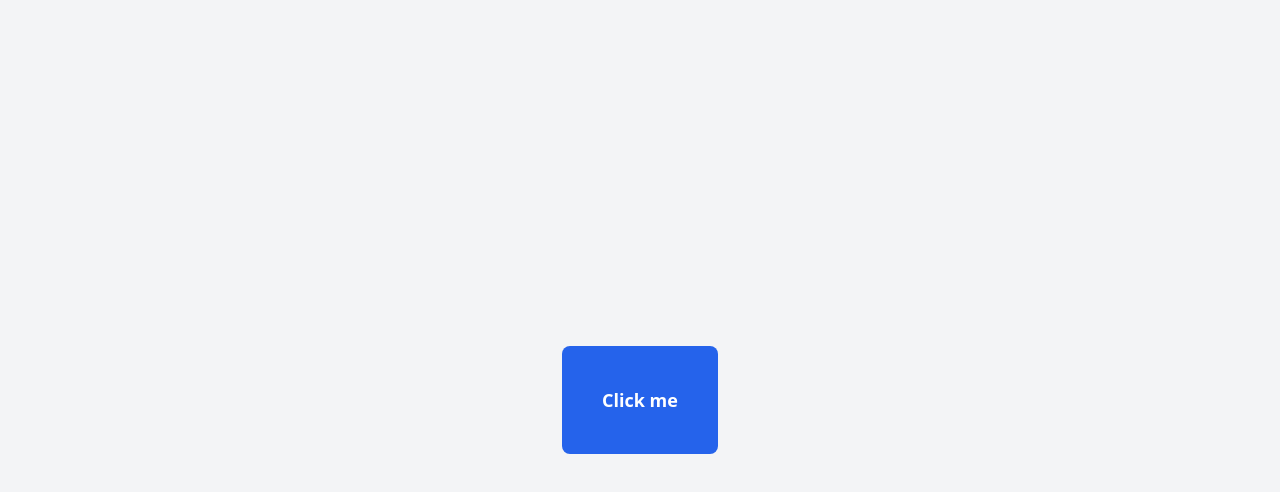
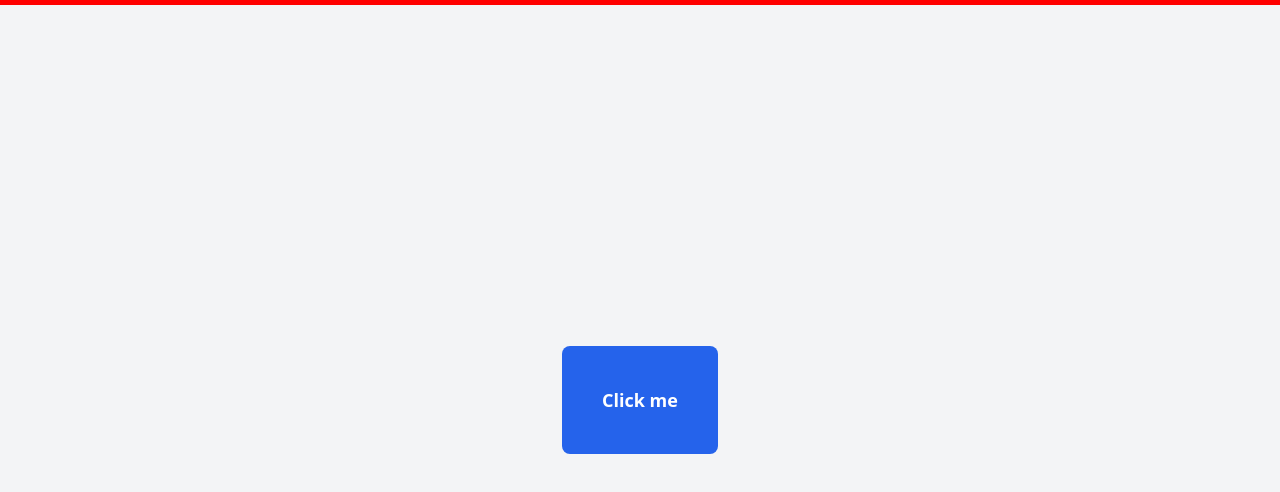
Before and after one commit to mdrubelhossain-me/react-framer-motion, a React app: page / in a window 1280 px wide. Shown: the top 492 px of the page. Built offline with nearby package versions, Linux system fonts and the light colour scheme; the HTML template or start-up script is replaced by a standard one.

Commit message:
scroll animation added, in top progress bar

```diff
--- /dev/null
+++ b/src/components/ScrollAnimation.jsx
@@ -0,0 +1,33 @@
+import React from "react";
+import { useScroll, useSpring, motion as Motion } from "framer-motion";
+
+const ScrollAnimation = () => {
+  const { scrollYProgress } = useScroll();
+
+  // Scroll progress ke smooth korar jonno spring use kora hoise
+  const smoothProgress = useSpring(scrollYProgress, {
+    stiffness: 100,
+    damping: 30,
+    restDelta: 0.001,
+  });
+
+  return (
+    <>
+      {/* Progress bar */}
+      <Motion.div
+        style={{
+          position: "fixed",
+          top: 0,
+          left: 0,
+          right: 0,
+          height: "5px",
+          backgroundColor: "red",
+          transformOrigin: "left",
+          scaleX: smoothProgress,
+        }}
+      />
+    </>
+  );
+};
+
+export default ScrollAnimation;
--- a/src/pages/Home.jsx
+++ b/src/pages/Home.jsx
@@ -2,11 +2,13 @@ import React from "react";
 import BoxExample from "../components/BoxExample";
 import BoxDrag from "../components/BoxDrag";
 import ClickToShowText from "../components/ClickToShowText";
+import ScrollAnimation from "../components/ScrollAnimation";
 
 const Home = () => {
   return (
     <div>
-        <ClickToShowText/>
+      <ScrollAnimation />
+      <ClickToShowText />
       <BoxDrag />
       <BoxExample />
     </div>
```
